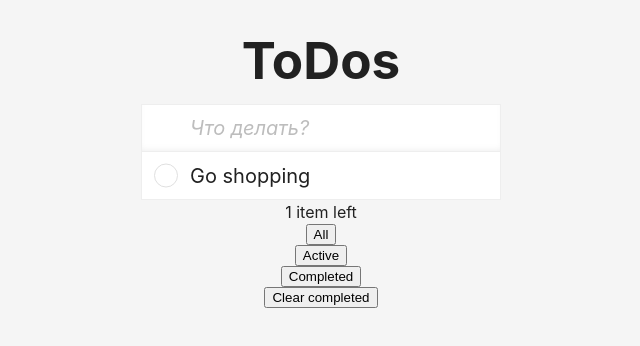
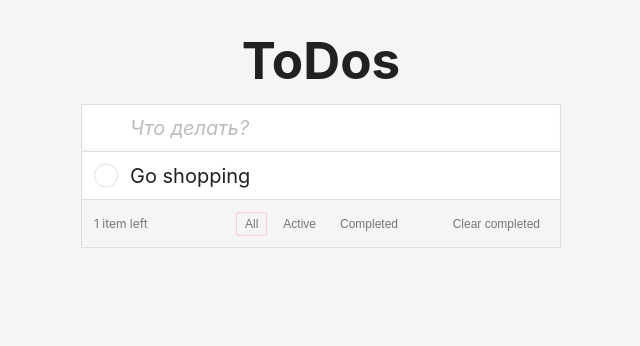
Before and after one commit to monkeysees/todo-app, a React (Vite) app: page / in a window 1280 px wide. Shown: the top 346 px of the page, without its empty margins (319-959 px from the left). Built offline with nearby package versions, Linux system fonts and the light colour scheme.

Commit message:
Add styles for menu bar with statistics and buttons

```diff
--- a/src/App.tsx
+++ b/src/App.tsx
@@ -1,7 +1,7 @@
 import { useState } from "react";
 import styled from "styled-components";
 
-const AppWrapper = styled.div`
+const AppWrapper = styled.main`
   display: grid;
   place-items: start center;
   padding-top: 3.2rem;
@@ -14,13 +14,13 @@ const AppTitle = styled.h1`
 `;
 
 const Input = styled.input`
-  width: 36rem;
+  width: 48rem;
   height: 4.8rem;
   font-size: 2rem;
   font-family: inherit;
   padding: 0 4.8rem;
   background-color: #fff;
-  border: 0.1rem solid #eee;
+  border: 1px solid #e0e0e0;
   box-shadow: inset 0 -0.4rem 0.8rem -0.5rem rgb(0 0 0 / 10%);
   line-height: 1;
   transition: 180ms border ease-in-out;
@@ -30,8 +30,8 @@ const Input = styled.input`
     font-style: italic;
   }
 
-  &:focus {
-    border-color: #bdbdbd;
+  &:focus-visible {
+    border-color: #9e9e9e;
 
     /* Windows High Contrast Mode */
     outline: 3px solid transparent;
@@ -40,7 +40,7 @@ const Input = styled.input`
 
 const TodoItemsList = styled.ul`
   list-style: none;
-  width: 36rem;
+  width: 48rem;
   padding: 0;
   margin: 0;
 `;
@@ -53,7 +53,7 @@ const TodoItem = styled.li<{ $completed?: boolean }>`
   align-items: center;
   font-size: 2rem;
   background-color: #fff;
-  border: 0.1rem solid #eee;
+  border: 1px solid #e0e0e0;
   border-top: none;
   color: ${(props) => (props.$completed ? "#BDBDBD" : "inherited")};
   text-decoration: ${(props) => (props.$completed ? "line-through" : "none")};
@@ -72,7 +72,7 @@ const Checkbox = styled.input`
   color: currentcolor;
   width: 2.4rem;
   height: 2.4rem;
-  border: 0.1rem solid #e0e0e0;
+  border: 1px solid #e0e0e0;
   border-radius: 50%;
   transform: translateY(-0.075em);
   display: grid;
@@ -102,14 +102,67 @@ const Checkbox = styled.input`
     background-color: CanvasText;
   }
 
-  &:focus {
+  &:focus-visible {
     outline: 1px solid #e0e0e0;
     outline-offset: 2px;
   }
 
-  &:checked:focus {
+  &:checked:focus-visible {
     outline-color: #4caf50;
   }
+`;
+
+const MenuBar = styled.div`
+  background-color: #f5f5f5;
+  width: 48rem;
+  height: 4.8rem;
+  border: 1px solid #e0e0e0;
+  border-top: none;
+  display: grid;
+  align-items: center;
+  grid-template-columns: repeat(3, 1fr);
+  padding: 0 1.2rem;
+  font-size: 1.2rem;
+  line-height: 1;
+  color: #757575;
+`;
+
+const TextButton = styled.button`
+  max-width: max-content;
+  display: grid;
+  place-content: center;
+  padding: 0.4rem 0.8rem;
+  background: transparent;
+  border: none;
+  border-radius: 0.2rem;
+  outline: none;
+  color: inherit;
+  font-size: inherit;
+  transition: 150ms opacity ease-in-out;
+
+  &:hover {
+    opacity: 0.7;
+  }
+
+  &:focus-visible {
+    outline: 1px solid #bdbdbd;
+    outline-offset: 2px;
+  }
+`;
+
+const FilterButton = styled(TextButton)<{ $enabled?: boolean }>`
+  border: ${(props) => (props.$enabled ? "1px solid #FFCDD2" : "none")};
+`;
+
+const FilterButtons = styled.div`
+  justify-self: center;
+  display: flex;
+  align-items: center;
+  column-gap: 0.8rem;
+`;
+
+const CompleteTodosButtonWrapper = styled.div`
+  justify-self: end;
 `;
 
 function App() {
@@ -129,7 +182,10 @@ function App() {
       ? todos.filter((t) => t.completed)
       : [];
 
-  const todosToShow = activeTodos.concat(completedTodos);
+  const todosToShow =
+    statusToShow === "completed"
+      ? completedTodos
+      : activeTodos.concat(completedTodos);
 
   function handleNewTodoCreation(e: React.KeyboardEvent<HTMLInputElement>) {
     if (e.key !== "Enter") return;
@@ -185,40 +241,49 @@ function App() {
           </div>
         ))}
       </TodoItemsList>
+      <MenuBar>
         <span>
           {activeTodos.length === 1 // for `0` it should also be "items"
             ? "1 item"
             : `${activeTodos.length.toString()} items`}{" "}
           left
         </span>
-      <button
+        <FilterButtons>
+          <FilterButton
+            $enabled={statusToShow === "all"}
             onClick={() => {
               setStatusToShow("all");
             }}
           >
             All
-      </button>
-      <button
+          </FilterButton>
+          <FilterButton
+            $enabled={statusToShow === "active"}
             onClick={() => {
               setStatusToShow("active");
             }}
           >
             Active
-      </button>
-      <button
+          </FilterButton>
+          <FilterButton
+            $enabled={statusToShow === "completed"}
             onClick={() => {
               setStatusToShow("completed");
             }}
           >
             Completed
-      </button>
-      <button
+          </FilterButton>
+        </FilterButtons>
+        <CompleteTodosButtonWrapper>
+          <TextButton
             onClick={() => {
               clearCompletedTodos();
             }}
           >
             Clear completed
-      </button>
+          </TextButton>
+        </CompleteTodosButtonWrapper>
+      </MenuBar>
     </AppWrapper>
   );
 }
```
Lines whose indentation alone changed are shown as unchanged.
